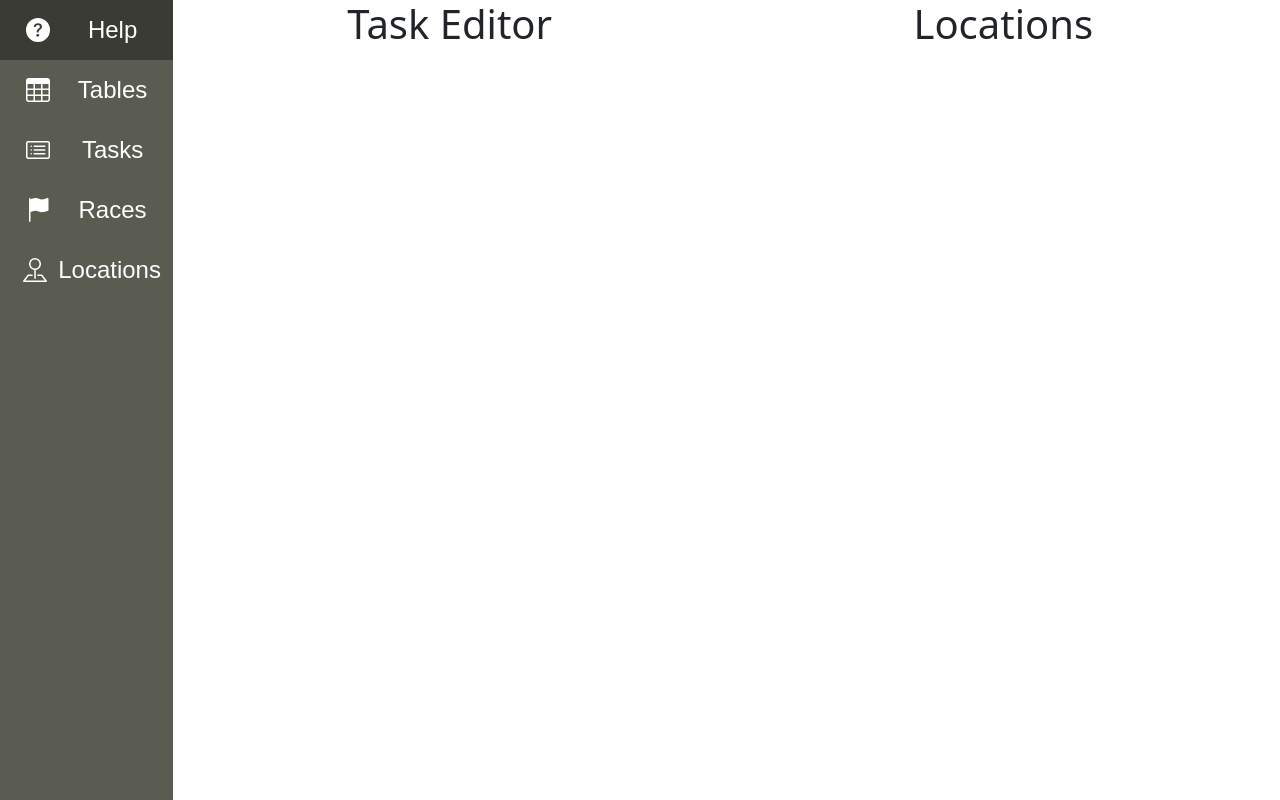
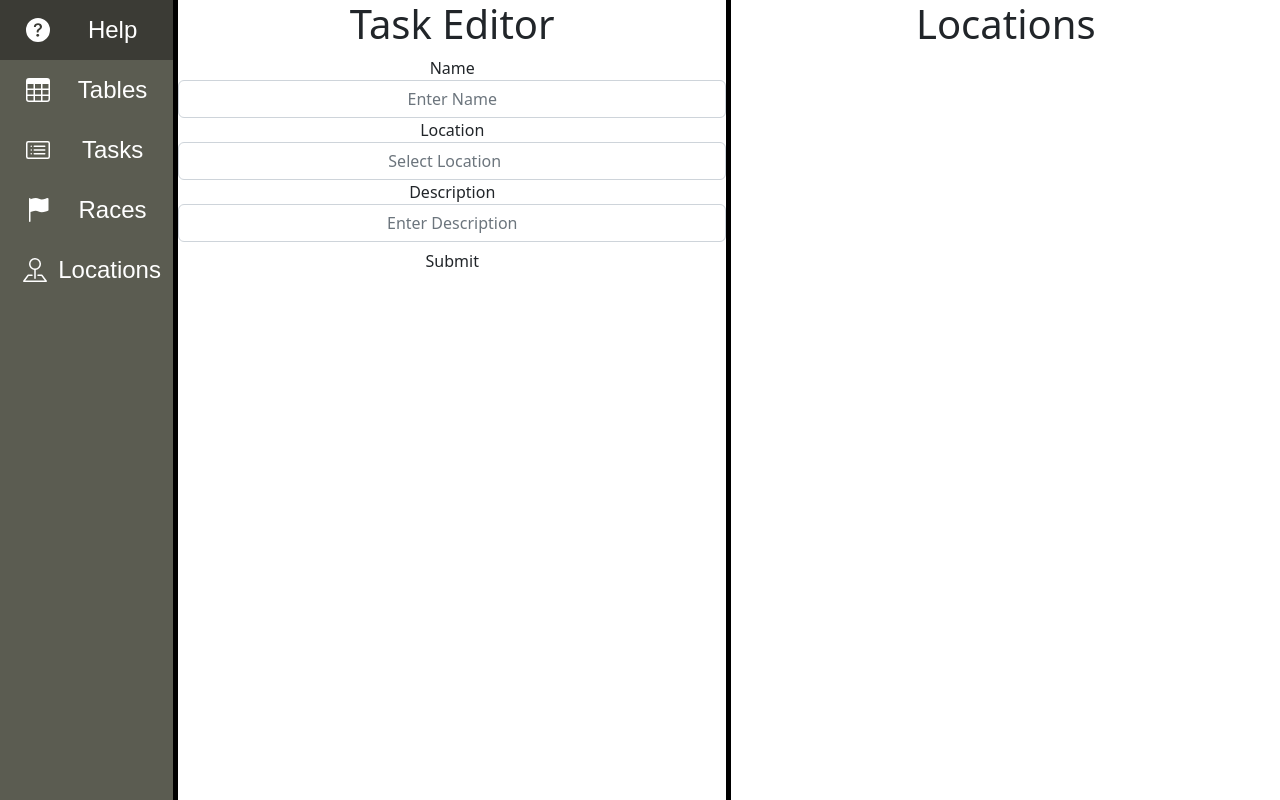
Before and after one commit to Tamura77/Aspire-app, a React (Vite) app in the folder frontend/: page /AdminTasks in a window 1280 px wide. Built offline with nearby package versions, Linux system fonts and the light colour scheme.

Commit message:
Admin pages are better formatted and have stand in forms.

```diff
--- a/frontend/src/pages/AdminHelp.jsx
+++ b/frontend/src/pages/AdminHelp.jsx
@@ -7,7 +7,7 @@ import { RiLinksLine } from "react-icons/ri";
 import { MdLocationPin } from "react-icons/md";
 
 // Components
-import AspireNavbar from "../components/navbar";
+import Sidebar from "../components/sidebar";
 
 // CSS
 import "./styling/Help.css"
@@ -21,8 +21,11 @@ import Col from "react-bootstrap/Col";
 function AdminHelp() {
     return (
         <>
-        <div className="helpWrappingDiv">
+        <div className="admin-div">
+            <Sidebar/>
+            <div className="helpWrappingDiv" style={{width: "100%"}}>
                 <Container>
+                    <h1>THIS NEEDS TO BE ADAPTED TO BE FOR THE ADMIN PAGE</h1>
                     <div className="helpDiv" align="left">
                         <Row>
                             <Col>
@@ -138,7 +141,7 @@ function AdminHelp() {
                     </div>
                 </Container>
             </div>
-        <AspireNavbar />
+        </div>
         </>
     );
 }
--- a/frontend/src/pages/AdminPlaces.jsx
+++ b/frontend/src/pages/AdminPlaces.jsx
@@ -15,6 +15,22 @@ function AdminPlaces () {
         <div className="table-display">
             <div className="database-table">
                 <h1>Location Editor</h1>
+                {/* THE ACTION SHOULD BE BINDED WITH THE SUBMIT TO THE DATABASE */}
+                <form action="">
+                  <div class="form-group">
+                    <label for="name">Name</label>
+                    <input type="text" class="form-control" id="name" placeholder="Enter Name"></input>
+                  </div>
+                  <div class="form-group">
+                    <label for="location">Location</label>
+                    <input type="number" class="form-control" id="location" placeholder="Select Location"></input>
+                  </div>
+                  <div class="form-group">
+                    <label for="description">Description</label>
+                    <input type="text" class="form-control" id="description" placeholder="Enter Description"></input>
+                  </div>
+                  <button className="submit-button" type="submit" class="btn btn-default">Submit</button>
+                </form>
             </div>
             <div className="database-table">
                 <h1>Map</h1>
--- a/frontend/src/pages/AdminTasks.jsx
+++ b/frontend/src/pages/AdminTasks.jsx
@@ -55,6 +55,22 @@ function AdminTasks () {
         <div className="table-display">
             <div className="database-table">
                 <h1>Task Editor</h1>
+                {/* THE ACTION SHOULD BE BINDED WITH THE SUBMIT TO THE DATABASE */}
+                <form action="">
+                  <div class="form-group">
+                    <label for="name">Name</label>
+                    <input type="text" class="form-control" id="name" placeholder="Enter Name"></input>
+                  </div>
+                  <div class="form-group">
+                    <label for="location">Location</label>
+                    <input type="number" class="form-control" id="location" placeholder="Select Location"></input>
+                  </div>
+                  <div class="form-group">
+                    <label for="description">Description</label>
+                    <input type="text" class="form-control" id="description" placeholder="Enter Description"></input>
+                  </div>
+                  <button className="submit-button" type="submit" class="btn btn-default">Submit</button>
+                </form>
             </div>
             <div className="database-table">
                 <h1>Locations</h1>
--- a/frontend/src/pages/styling/AdminSide.css
+++ b/frontend/src/pages/styling/AdminSide.css
@@ -1,5 +1,6 @@
 .admin-div {
     display: flex;
+    background-color: black;
 }
 
 .table-display {
@@ -9,4 +10,11 @@
 
 .database-table {
     width: 100%;
+    margin: 0px 0px 0px 5px;
+    background-color: white;
 }
+/* This doesn't seem to be working as submit button isn't actually turning red (the red was just to test) */
+.submit-button {
+    border: 1px solid #ced4da;
+    background-color: red;
+}
```
Lines whose indentation alone changed are shown as unchanged.
